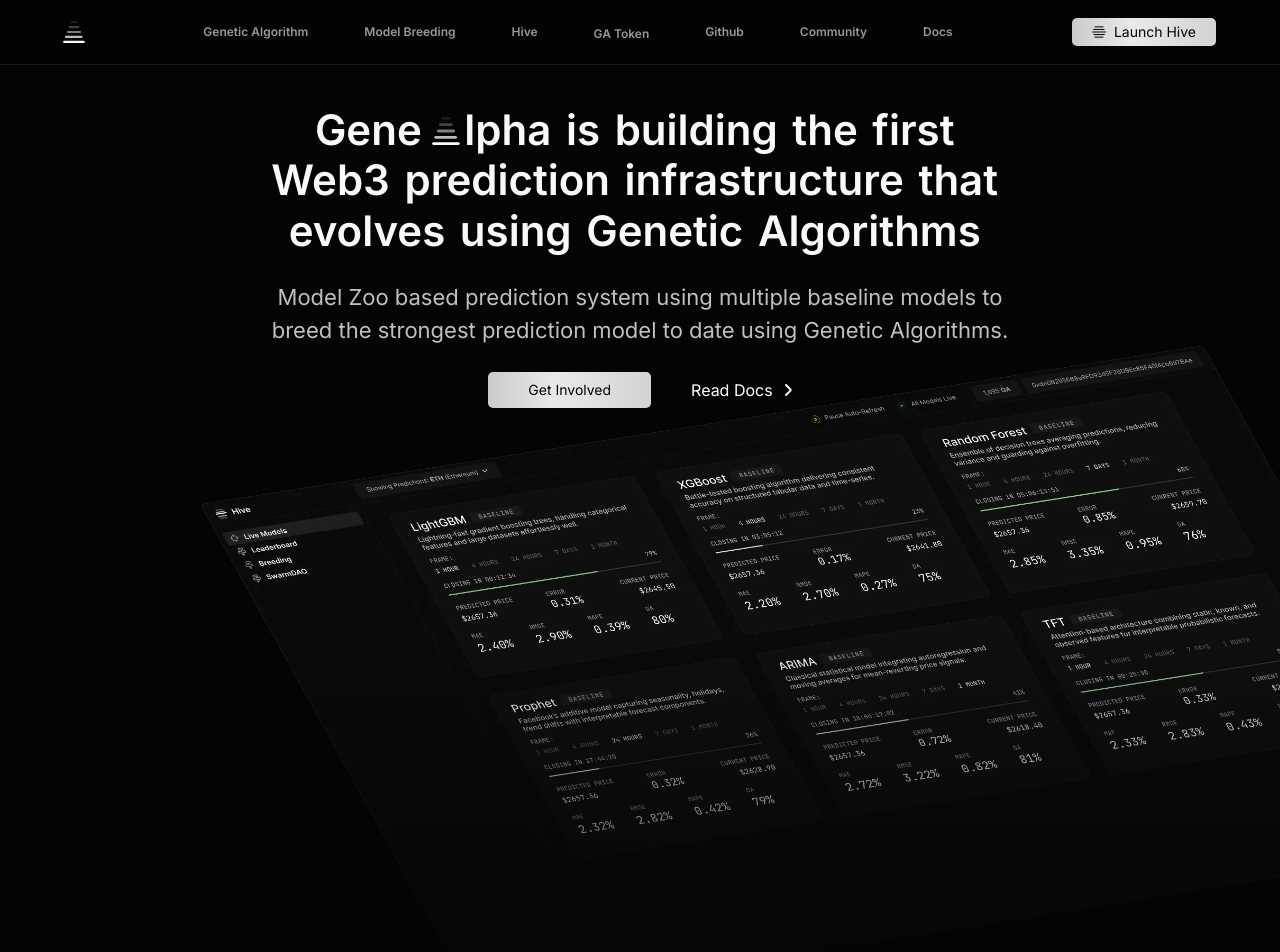
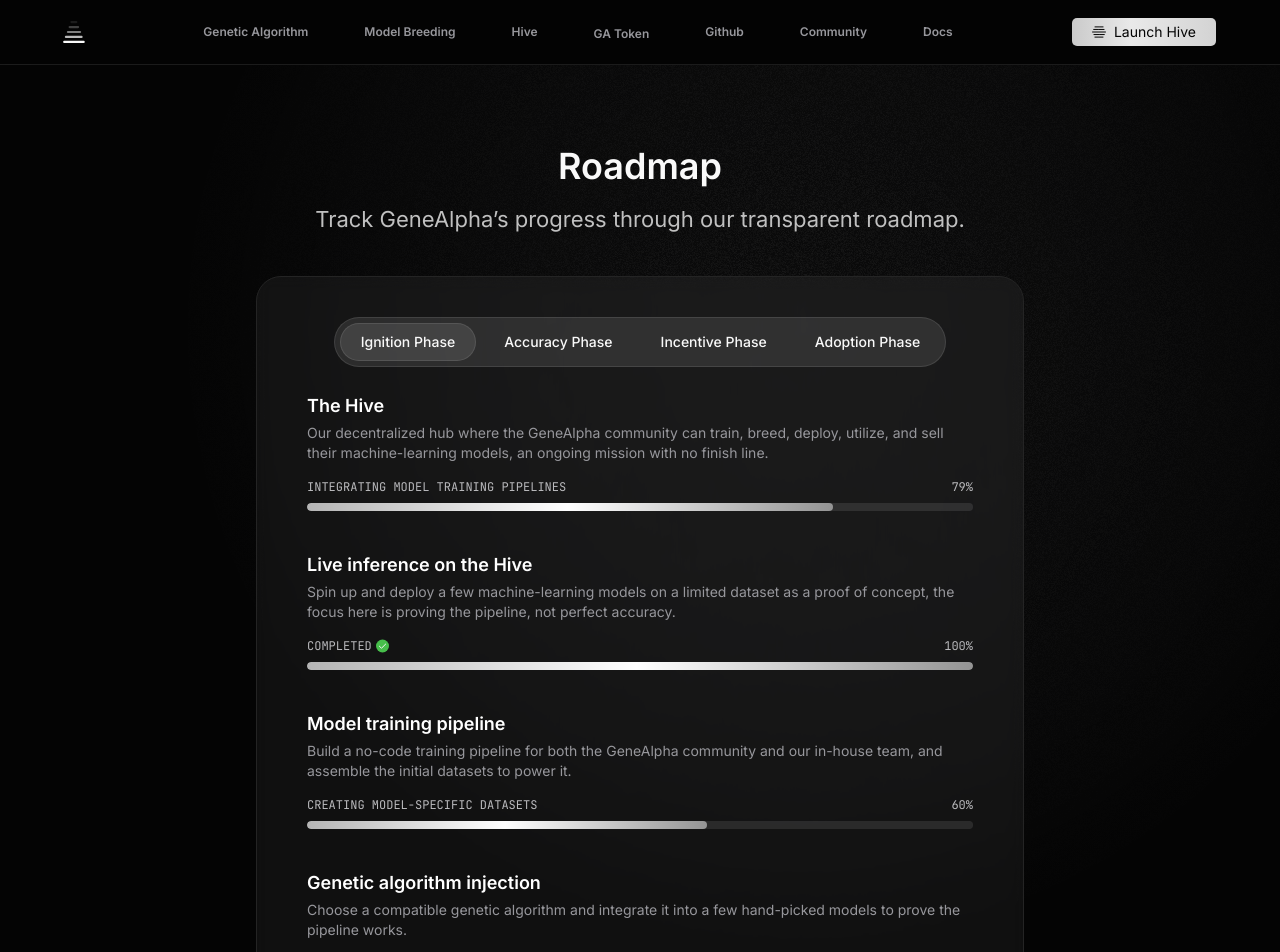
Before and after one commit to GeneAlphaAI/genealpha-landing-page, a React (Vite) app: page /roadmap in a window 1280 px wide. Before the commit this address led to /. Shown: the top 952 px of the page. Built offline with nearby package versions, Linux system fonts and the light colour scheme.

Commit message:
Add's roadmap phases and tab components

```diff
--- a/src/App.jsx
+++ b/src/App.jsx
@@ -8,6 +8,7 @@
 import Terms from "./pages/Terms";
 import Cookies from "./pages/Cookies";
 import Privacy from "./pages/Privacy";
+import Roadmap from "./pages/Roadmap";
 
 function App() {
   const [count, setCount] = useState(0);
@@ -61,6 +62,7 @@
           <Route path="/terms" element={<Terms />} />
           <Route path="/cookies" element={<Cookies />} />
           <Route path="/privacy" element={<Privacy />} />
+          <Route path="/roadmap" element={<Roadmap />} />
           <Route path="*" element={<Navigate to={"/"} />} />
         </Routes>
       </div>
--- a/src/components/footer/Footer.jsx
+++ b/src/components/footer/Footer.jsx
@@ -28,7 +28,7 @@
     { name: "Hive", href: "https://hive.genealpha.ai/" },
     { name: "Github", href: "https://github.com/GeneAlphaAI" },
     { name: "Whitepaper", href: "https://whitepaper.genealpha.ai" },
-    // { name: "FAQ", href: "/community" },
+    { name: "Roadmap", href: "/roadmap" },
   ];
 
   const connectLinks = [
--- /dev/null
+++ b/src/components/roadmap/AccuracyPhase.jsx
@@ -0,0 +1,7 @@
+import React from "react";
+
+const AccuracyPhase = () => {
+  return <div>Updating Soon</div>;
+};
+
+export default AccuracyPhase;
--- /dev/null
+++ b/src/components/roadmap/AdoptionPhase.jsx
@@ -0,0 +1,7 @@
+import React from "react";
+
+const AdoptionPhase = () => {
+  return <div>Updating Soon</div>;
+};
+
+export default AdoptionPhase;
--- /dev/null
+++ b/src/components/roadmap/IgnitionPhase.jsx
@@ -0,0 +1,49 @@
+import React from "react";
+import PhaseItem from "./PhaseItem";
+const phaseItems = [
+  {
+    title: "The Hive",
+    description:
+      "Our decentralized hub where the GeneAlpha community can train, breed, deploy, utilize, and sell their machine-learning models, an ongoing mission with no finish line.",
+    progress: 79,
+    status: "INTEGRATING MODEL TRAINING PIPELINES",
+  },
+  {
+    title: "Live inference on the Hive",
+    description:
+      "Spin up and deploy a few machine-learning models on a limited dataset as a proof of concept, the focus here is proving the pipeline, not perfect accuracy.",
+    progress: 100,
+  },
+  {
+    title: "Model training pipeline",
+    description:
+      "Build a no-code training pipeline for both the GeneAlpha community and our in-house team, and assemble the initial datasets to power it.",
+    progress: 60,
+    status: "CREATING MODEL-SPECIFIC DATASETS",
+  },
+  {
+    title: "Genetic algorithm injection",
+    description:
+      "Choose a compatible genetic algorithm and integrate it into a few hand-picked models to prove the pipeline works.",
+    progress: 10,
+    status: "ALGORITHM SELECTION AND PLANNING",
+  },
+];
+const IgnitionPhase = () => {
+  return (
+    <div className="w-full flex flex-col gap-10">
+      {" "}
+      {phaseItems.map((item, idx) => (
+        <PhaseItem
+          key={idx}
+          title={item.title}
+          description={item.description}
+          progress={item.progress}
+          status={item.status}
+        />
+      ))}
+    </div>
+  );
+};
+
+export default IgnitionPhase;
--- /dev/null
+++ b/src/components/roadmap/IncentivePhase.jsx
@@ -0,0 +1,7 @@
+import React from "react";
+
+const IncentivePhase = () => {
+  return <div>Updating Soon</div>;
+};
+
+export default IncentivePhase;
--- /dev/null
+++ b/src/components/roadmap/PhaseItem.jsx
@@ -0,0 +1,65 @@
+import React, { useEffect, useState } from "react";
+
+const PhaseItem = ({ title, description, progress, status }) => {
+  const isComplete = progress >= 100;
+  const [animatedWidth, setAnimatedWidth] = useState(0);
+
+  useEffect(() => {
+    // Delay to trigger transition after mount
+    const timeout = setTimeout(() => setAnimatedWidth(progress), 100);
+    return () => clearTimeout(timeout);
+  }, [progress]);
+
+  return (
+    <div className="w-full">
+      <div className="flex items-center">
+        <div className="flex flex-col gap-1 items-start">
+          <h3 className="text-white text-[18px] font-semibold">{title}</h3>
+          <p className="text-sm text-low-opacity-text font-regular text-left">
+            {description}
+          </p>
+        </div>
+      </div>
+
+      <div className="flex justify-between mt-4 items-center text-medium-opacity mb-2">
+        {isComplete ? (
+          <div className="flex items-center gap-1 text-xs font-jetbrains-mono font-regular">
+            COMPLETED
+            <svg
+              width="13"
+              height="14"
+              viewBox="0 0 13 14"
+              fill="none"
+              xmlns="http://www.w3.org/2000/svg"
+            >
+              <circle cx="6.5" cy="7" r="6.5" fill="#47BF4B" />
+              <path
+                d="M3.41504 7.21842L5.11797 8.92138C5.31324 9.11664 5.62983 9.11664 5.82509 8.92137L9.6543 5.09197"
+                stroke="#F9F9F9"
+                strokeLinecap="round"
+              />
+            </svg>
+          </div>
+        ) : (
+          <div className="font-jetbrains-mono text-xs">{status}</div>
+        )}
+        <div className="text-right text-xs font-jetbrains-mono">
+          {progress}%
+        </div>
+      </div>
+
+      <div className="w-full h-2 rounded-full overflow-hidden bg-white/10">
+        <div
+          className="h-full rounded-full transition-[width] duration-700 ease-out"
+          style={{
+            width: `${animatedWidth}%`,
+            background:
+              "linear-gradient(90deg, #B4B4B4 0%, #FFF 49.52%, #949494 100%)",
+          }}
+        ></div>
+      </div>
+    </div>
+  );
+};
+
+export default PhaseItem;
--- /dev/null
+++ b/src/components/roadmap/Tabs.jsx
@@ -0,0 +1,23 @@
+import React from "react";
+
+const Tabs = ({ tabs, activeTab, onChange }) => {
+  return (
+    <div className="flex bg-white/10 rounded-full border-[0.5px] border-white/10 p-[5px] lg:-[10px] space-x-2">
+      {tabs.map((tab, index) => (
+        <button
+          key={index}
+          onClick={() => onChange(index)}
+          className={`px-2 lg:px-5 py-2 rounded-full text-xs lg:text-sm font-medium transition-colors duration-300 ${
+            activeTab === index
+              ? "bg-white/10 text-dull-white border-[0.5px] border-white/10 "
+              : "bg-transparent text-dull-white hover:text-white/80 transition-colors"
+          }`}
+        >
+          {tab.label}
+        </button>
+      ))}
+    </div>
+  );
+};
+
+export default Tabs;
--- /dev/null
+++ b/src/pages/Roadmap.jsx
@@ -0,0 +1,118 @@
+import React, { useState } from "react";
+import Tabs from "../components/roadmap/Tabs";
+import IncentivePhase from "../components/roadmap/IncentivePhase";
+import AdoptionPhase from "../components/roadmap/AdoptionPhase";
+import IgnitionPhase from "../components/roadmap/IgnitionPhase";
+import AccuracyPhase from "../components/roadmap/AccuracyPhase";
+
+const Roadmap = () => {
+  const [activeTab, setActiveTab] = useState(0);
+
+  const tabs = [
+    { label: "Ignition Phase", component: <IgnitionPhase /> },
+    { label: "Accuracy Phase", component: <AccuracyPhase /> },
+    { label: "Incentive Phase", component: <IncentivePhase /> },
+    { label: "Adoption Phase", component: <AdoptionPhase /> },
+  ];
+
+  const handlePrev = () => {
+    setActiveTab((prev) => (prev === 0 ? tabs.length - 1 : prev - 1));
+  };
+
+  const handleNext = () => {
+    setActiveTab((prev) => (prev === tabs.length - 1 ? 0 : prev + 1));
+  };
+
+  return (
+    <div className="w-full flex flex-col items-center justify-center py-5 pt-20 px-5 relative">
+      <img
+        src="/assets/gradients/RoadmapGlow.svg"
+        className="w-full h-full absolute top-[0] -right-40 z-0 opacity-70 "
+        loading="lazy"
+      />
+      <div className="w-full flex flex-col justify-center items-center space-y-4 z-10">
+        <h1 className="text-title-md sm:text-lg text-primary-text font-semibold text-center leading-[120%]">
+          Roadmap
+        </h1>
+        <p className="text-secondary-text text-sm sm:text-md text-center max-w-[60ch]">
+          Track GeneAlpha’s progress through our transparent roadmap.
+        </p>
+      </div>
+      <div className="w-full max-w-3xl bg-white/5 rounded-[25px] backdrop-blur-sm border-[0.5px] border-stroke-gray flex flex-col items-center justify-center mt-10 space-y-[25px] p-[20px] lg:py-[40px] lg:px-[50px] z-[4]">
+        {/* Desktop Tabs */}
+        <div className="hidden sm:flex w-full justify-center">
+          <Tabs tabs={tabs} activeTab={activeTab} onChange={setActiveTab} />
+        </div>
+
+        {/* Mobile Switcher */}
+        <div className="flex sm:hidden items-center justify-between w-full">
+          <button
+            onClick={handlePrev}
+            className="text-white/70 text-xl px-3 py-1 rounded hover:text-white"
+          >
+            <svg
+              width="16"
+              height="16"
+              viewBox="0 0 16 16"
+              fill="none"
+              xmlns="http://www.w3.org/2000/svg"
+            >
+              <path
+                d="M10 12L6 8L10 4"
+                stroke="currentColor"
+                strokeWidth="1.5"
+                strokeLinecap="round"
+                strokeLinejoin="round"
+              />
+            </svg>
+          </button>
+          <span className="text-white text-sm font-medium text-center">
+            {tabs[activeTab].label}
+          </span>
+          <button
+            onClick={handleNext}
+            className="text-white/70 text-xl px-3 py-1 rounded hover:text-white"
+          >
+            <svg
+              width="16"
+              height="16"
+              viewBox="0 0 16 16"
+              fill="none"
+              xmlns="http://www.w3.org/2000/svg"
+            >
+              <path
+                d="M6 4L10 8L6 12"
+                stroke="currentColor"
+                strokeWidth="1.5"
+                strokeLinecap="round"
+                strokeLinejoin="round"
+              />
+            </svg>
+          </button>
+        </div>
+
+        {/* Active Component */}
+        <div className="w-full text-white text-center text-md min-h-[100px]">
+          {tabs[activeTab].component}
+        </div>
+
+        {/* Disclaimer */}
+        <div className="border-t-[0.5px] border-white/5 w-full text-[10px] text-white/20 font-regular pt-4">
+          <p>
+            <b>Disclaimer:</b> This roadmap is for information only and may
+            change without notice. It is not financial, investment, legal, or
+            tax advice, nor a binding promise from GeneAlpha. $GA tokens confer
+            only the on-chain rights encoded in their smart contracts; they are
+            not equity, dividends, or voting shares. Participation involves
+            technological, regulatory, and market risks, including contract bugs
+            and token volatility. Do your own research and consult professionals
+            before engaging. GeneAlpha accepts no liability for losses arising
+            from reliance on this roadmap.
+          </p>
+        </div>
+      </div>
+    </div>
+  );
+};
+
+export default Roadmap;
--- a/src/styles/index.css
+++ b/src/styles/index.css
@@ -30,6 +30,7 @@
   --color-dull-gray: #686870;
   --color-low-opacity-text: #97979c;
   --color-stroke-15: #353536;
+  --color-medium-opacity: #bababd;
   --animate-enterFromLeft: enterFromLeft 300ms ease forwards;
   --animate-enterFromRight: enterFromRight 300ms ease forwards;
   --animate-exitToLeft: exitToLeft 300ms ease forwards;
```
Also changed, not shown: public/assets/gradients/RoadmapGlow.svg (added).
